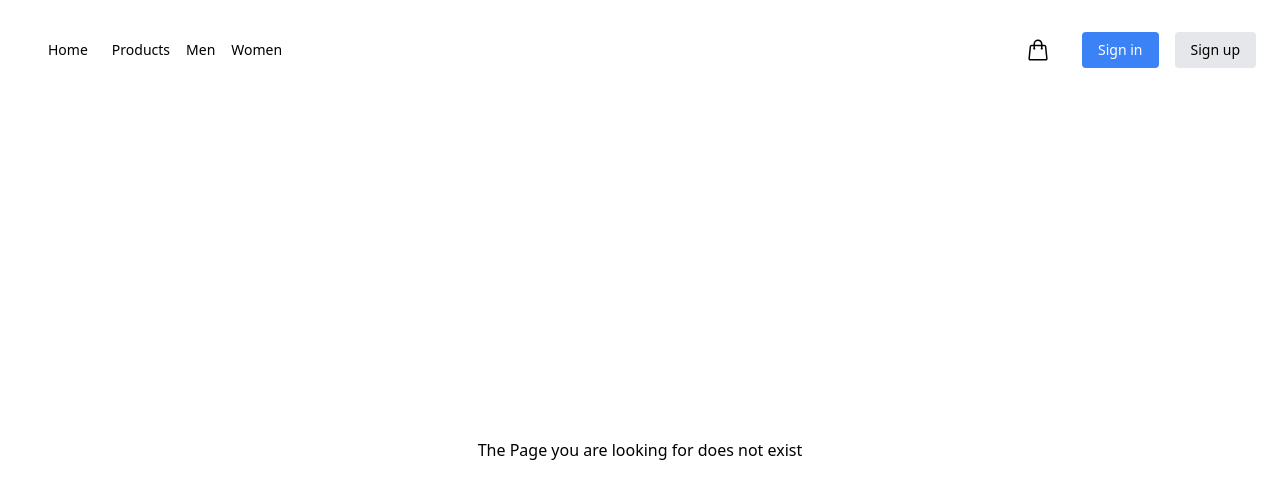
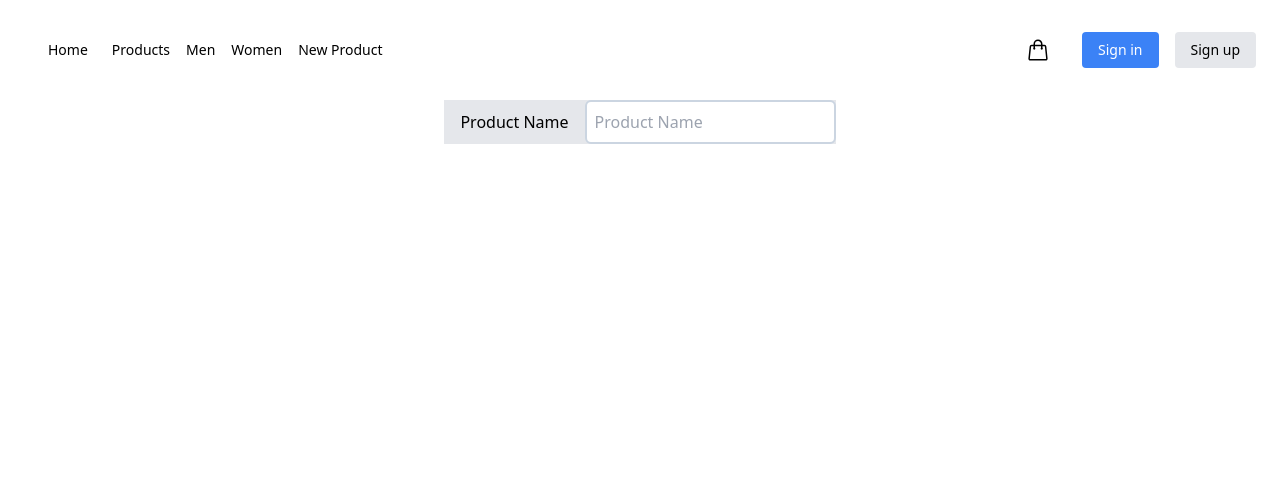
Before and after one commit to seculiraul/dust-client, a React (Create React App) app: page /creation in a window 1280 px wide. Shown: the top 498 px of the page. Built offline with nearby package versions, Linux system fonts and the light colour scheme; the HTML template or start-up script is replaced by a standard one.

Commit message:
Created Custom Input Component And Product Creation Page

```diff
--- a/src/App.js
+++ b/src/App.js
@@ -12,6 +12,7 @@ import Test from './components/Test'
 import AccountDetails from './components/user-dashboard/account-details/AccountDetails'
 import Dashboard from './components/user-dashboard/Dashboard'
 import Orders from './components/user-dashboard/orders/Orders'
+import ProductCreation from './features/product-creation/ProductCreation'
 
 const App = () => {
   return (
@@ -23,6 +24,7 @@ const App = () => {
         <Route path="/signUp" element={<SignUp />} />
         <Route path="/products" element={<ProductPage />} />
         <Route path="/products/:code" element={<SingleProduct />} />
+        <Route path="creation" element={<ProductCreation />} />
         <Route path="/cart" element={<ShoppingCartPage />} />
         <Route path="/test" element={<Test />} />
         <Route path="/checkout" element={<CheckoutPage />} />
--- a/src/components/Header2.js
+++ b/src/components/Header2.js
@@ -64,6 +64,12 @@ const Header2 = () => {
         <button className=" m-2 text-sm hidden md:block hover:border-b font-medium border-gray-700 duration-100">
           Women
         </button>
+        <Link
+          to={'/creation'}
+          className=" m-2 text-sm font-medium hover:border-b border-gray-700 duration-100"
+        >
+          New Product
+        </Link>
       </div>
       <div className="flex flex-row space-x-2 justify-end items-center md:ml-4 md:p-2 md:space-x-4 duration-200">
         <ShoppingBagIcon
--- /dev/null
+++ b/src/components/shared/TextInput.js
@@ -0,0 +1,10 @@
+const TextInput = ({ extraClasses, placeholder }) => {
+  return (
+    <input
+      className={`p-2 border-2 border-slate-300 rounded-md focus:bg-gray-100 hover:border-gray-400 focus:border-gray-400 focus:outline-0 duration-200 ${extraClasses}`}
+      type="text"
+      placeholder={placeholder}
+    />
+  )
+}
+export default TextInput
--- /dev/null
+++ b/src/features/product-creation/ProductCreation.js
@@ -0,0 +1,16 @@
+import TextInput from '../../components/shared/TextInput'
+
+const ProductCreation = () => {
+  return (
+    <div className={`max-w-2xl mx-auto bg-gray-200`}>
+      <form className="flex flex-col gap-2">
+        <div className="">
+          <label className="mx-2 p-2">Product Name</label>
+          <TextInput placeholder="Product Name" />
+        </div>
+      </form>
+    </div>
+  )
+}
+
+export default ProductCreation
```
